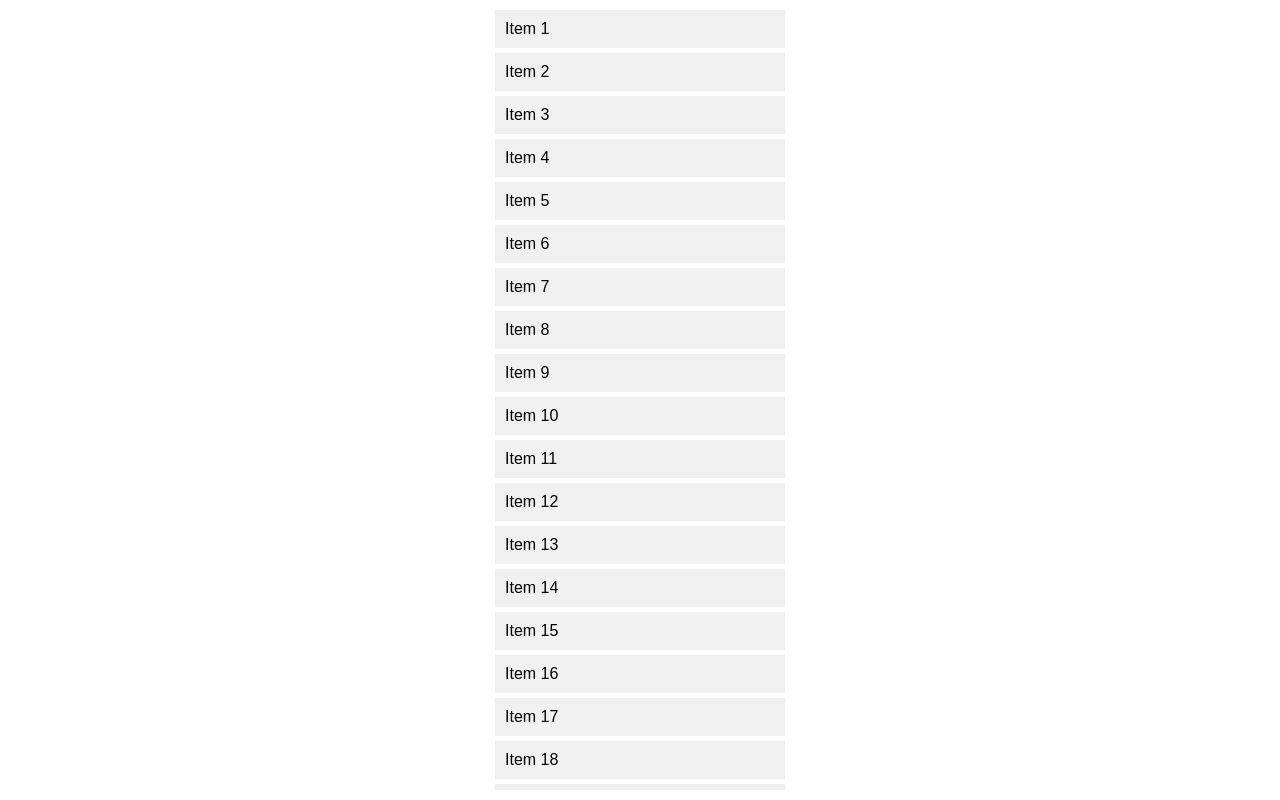
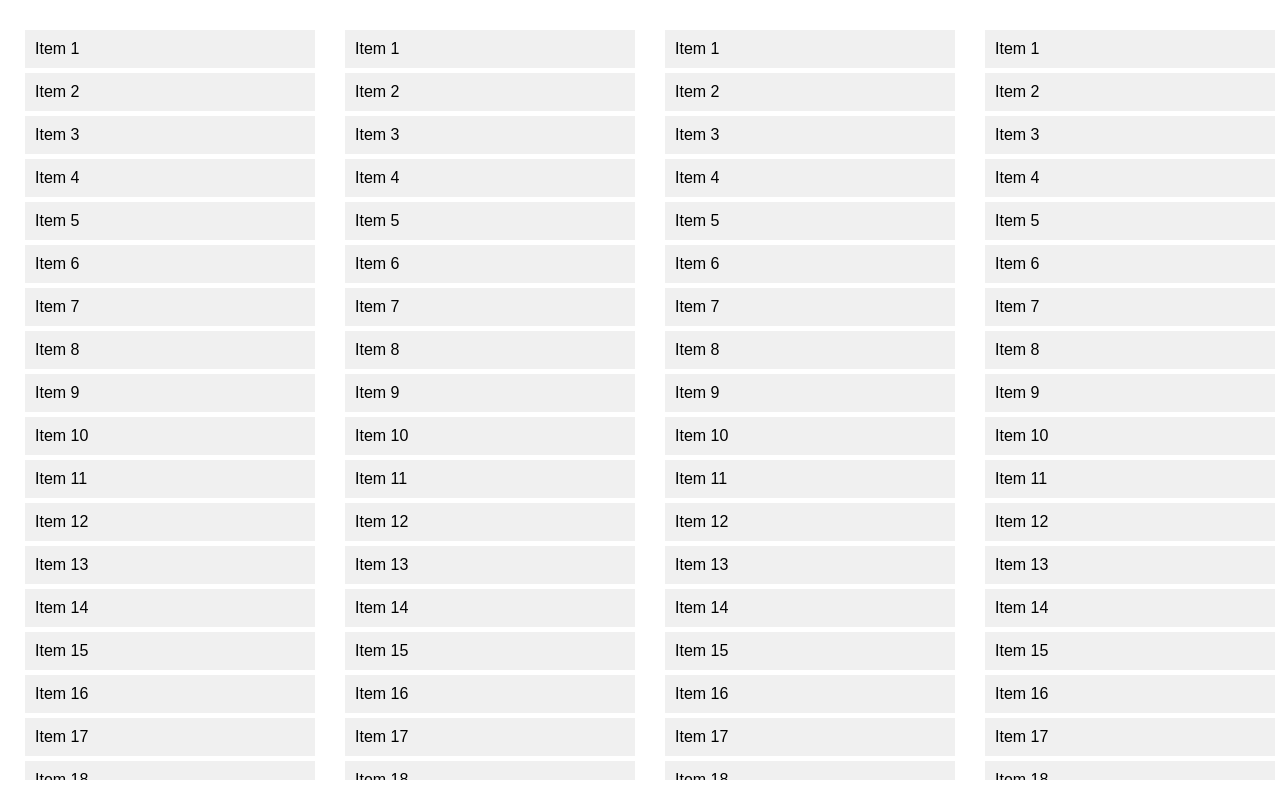
Before and after one commit to pedroping/js-drag-and-drop, a plain HTML site: page index.html in a window 1280 px wide. Drawn offline with Linux system fonts and the light colour scheme.

Commit message:
Feat: create multiple lists

```diff
--- a/index.css
+++ b/index.css
@@ -8,7 +8,11 @@ html {
 }
 
 body {
+  display: flex;
+  gap: 20px;
   padding-bottom: 10px;
+  padding: 20px;
+  overflow: auto;
 }
 
 * {
@@ -18,9 +22,9 @@ body {
 }
 
 .sortable-list {
-  max-width: 300px;
+  width: 300px;
+  min-width: 300px;
   overflow: auto;
-  margin: 0 auto;
   height: 100%;
 }
 
@@ -30,6 +34,7 @@ ul {
   transition: all 200ms ease-in-out;
   position: relative;
   width: 100%;
+  overflow: hidden;
 }
 
 li {
--- a/index.html
+++ b/index.html
@@ -37,6 +37,124 @@
       </ul>
     </div>
 
+    <div class="sortable-list">
+      <ul id="sortable">
+        <li>Item 1</li>
+        <li>Item 2</li>
+        <li>Item 3</li>
+        <li>Item 4</li>
+        <li>Item 5</li>
+        <li>Item 6</li>
+        <li>Item 7</li>
+        <li>Item 8</li>
+        <li>Item 9</li>
+        <li>Item 10</li>
+        <li>Item 11</li>
+        <li>Item 12</li>
+        <li>Item 13</li>
+        <li>Item 14</li>
+        <li>Item 15</li>
+        <li>Item 16</li>
+        <li>Item 17</li>
+        <li>Item 18</li>
+        <li>Item 19</li>
+        <li>Item 20</li>
+        <li>Item 21</li>
+        <li>Item 22</li>
+      </ul>
+    </div>
+
+    <div class="sortable-list">
+      <ul id="sortable">
+        <li>Item 1</li>
+        <li>Item 2</li>
+        <li>Item 3</li>
+        <li>Item 4</li>
+        <li>Item 5</li>
+        <li>Item 6</li>
+        <li>Item 7</li>
+        <li>Item 8</li>
+        <li>Item 9</li>
+        <li>Item 10</li>
+        <li>Item 11</li>
+        <li>Item 12</li>
+        <li>Item 13</li>
+        <li>Item 14</li>
+        <li>Item 15</li>
+        <li>Item 16</li>
+        <li>Item 17</li>
+        <li>Item 18</li>
+        <li>Item 19</li>
+        <li>Item 20</li>
+        <li>Item 21</li>
+        <li>Item 22</li>
+      </ul>
+    </div>
+
+    <div class="sortable-list">
+      <ul id="sortable">
+        <li>Item 1</li>
+        <li>Item 2</li>
+        <li>Item 3</li>
+        <li>Item 4</li>
+        <li>Item 5</li>
+        <li>Item 6</li>
+        <li>Item 7</li>
+        <li>Item 8</li>
+        <li>Item 9</li>
+        <li>Item 10</li>
+        <li>Item 11</li>
+        <li>Item 12</li>
+        <li>Item 13</li>
+        <li>Item 14</li>
+        <li>Item 15</li>
+        <li>Item 16</li>
+        <li>Item 17</li>
+        <li>Item 18</li>
+        <li>Item 19</li>
+        <li>Item 20</li>
+        <li>Item 21</li>
+        <li>Item 22</li>
+      </ul>
+    </div>
+
+    <div class="sortable-list">
+      <ul id="sortable">
+        <li>Item 1</li>
+        <li>Item 2</li>
+        <li>Item 3</li>
+        <li>Item 4</li>
+        <li>Item 5</li>
+        <li>Item 6</li>
+        <li>Item 7</li>
+        <li>Item 8</li>
+        <li>Item 9</li>
+        <li>Item 10</li>
+        <li>Item 11</li>
+        <li>Item 12</li>
+        <li>Item 13</li>
+        <li>Item 14</li>
+        <li>Item 15</li>
+        <li>Item 16</li>
+        <li>Item 17</li>
+        <li>Item 18</li>
+        <li>Item 19</li>
+        <li>Item 20</li>
+        <li>Item 21</li>
+        <li>Item 22</li>
+      </ul>
+    </div>
+
+    <div class="sortable-list">
+      <ul id="sortable">
+        <li>Item 1</li>
+        <li>Item 2</li>
+        <li>Item 3</li>
+        <li>Item 4</li>
+        <li>Item 5</li>
+      </ul>
+    </div>
+
     <script src="index.js"></script>
   </body>
 </html>
--- a/index.js
+++ b/index.js
@@ -1,25 +1,30 @@
-const sortableList = document.getElementById("sortable");
+const sortableLists = document.querySelectorAll("#sortable");
 const previewElement = document.createElement("li");
 previewElement.classList.add("preview");
 
 let initialX;
 let initialY;
 let interval;
-let initialHeight;
+let sortableList;
 let selectedElement;
 let intervalValue = 2;
 let actualYPosition = 0;
+let startTouch = false;
+let preventListener = false;
 
-let startTouch = false;
-
-Array.from(sortableList.children).forEach((element) => {
-  elementCoisas(element);
-});
+Array.from(sortableLists).forEach(sortable => {
+  sortable.setAttribute('height', sortable.offsetHeight)
+  Array.from(sortable.children).forEach((element) => {
+    elementCoisas(element);
+  });
+})
 
 function elementCoisas(element) {
   element.addEventListener("mousedown", (downEvent) => {
     downEvent.preventDefault();
     downEvent.stopImmediatePropagation();
+
+    sortableList = element.parentElement;
 
     startTouch = true;
     downEventHandle(downEvent.clientX, downEvent.clientY, element);
@@ -27,6 +32,7 @@ function elementCoisas(element) {
 
   element.addEventListener("touchstart", (touchDownEvent) => {
     startTouch = true;
+    sortableList = element.parentElement;
     const touch = touchDownEvent.touches[0];
 
     setTimeout(() => {
@@ -41,7 +47,6 @@ function elementCoisas(element) {
       }, { passive: false })
     }, 500)
   })
-
 }
 
 window.addEventListener("mousemove", (moveEvent) => {
@@ -94,18 +99,16 @@ window.addEventListener("touchend", () => {
 
 const downEventHandle = (x, y, element) => {
   selectedElement = element;
+  const rect = selectedElement.getBoundingClientRect();
+
+  sortableList.style.minHeight = +sortableList.getAttribute('height') + 'px';
+  sortableList.style.height = +sortableList.getAttribute('height') + 'px';
 
   Array.from(sortableList.children)
     .forEach((el) => {
       el.style.transition = "none";
       el.removeEventListener('transitionend', () => { }, true);
     });
-
-  const rect = selectedElement.getBoundingClientRect();
-
-  initialHeight = sortableList.offsetHeight;
-  sortableList.style.minHeight = initialHeight + 'px';
-  sortableList.style.height = initialHeight + 'px';
 
   selectedElement.style.top = "unset";
   selectedElement.style.left = "unset";
@@ -149,7 +152,6 @@ const downEventHandle = (x, y, element) => {
 
 const moveEventHandle = (x, y) => {
   const afterElement = getDragAfterElement(y);
-
   previewElement.style.transition = 'none';
   sortableList.insertBefore(previewElement, afterElement);
   const previewIsFirst = getIsPreviewFirst();
@@ -210,15 +212,19 @@ const upEventHandle = (y) => {
   let hasLeft = false;
   let hasTop = false;
 
+  preventListener = false;
+
   cloneElement.addEventListener('transitionend', (e) => {
+    if (preventListener) return;
+
     if (e.propertyName == 'left')
       hasLeft = true;
 
     if (e.propertyName == 'top')
       hasTop = true;
 
-
     if (hasLeft && hasTop) {
+      preventListener = true;
       cloneElement.style.position = "static";
 
       sortableList.insertBefore(cloneElement, afterElement);
@@ -236,7 +242,7 @@ const upEventHandle = (y) => {
       });
 
       cloneElement.style.zIndex = "2";
-      cloneElement.removeEventListener('transitionend', () => { }, true);
+      cloneElement.removeEventListener('transitionend', () => { }, { capture: true });
       return;
     }
   })
@@ -274,7 +280,6 @@ const getDragAfterElement = (y) => {
 
 const createInterval = (move) => {
   return setInterval(() => {
-
     sortableList.parentElement.scrollTop += move;
 
     const afterElement = getDragAfterElement(actualYPosition);
```
